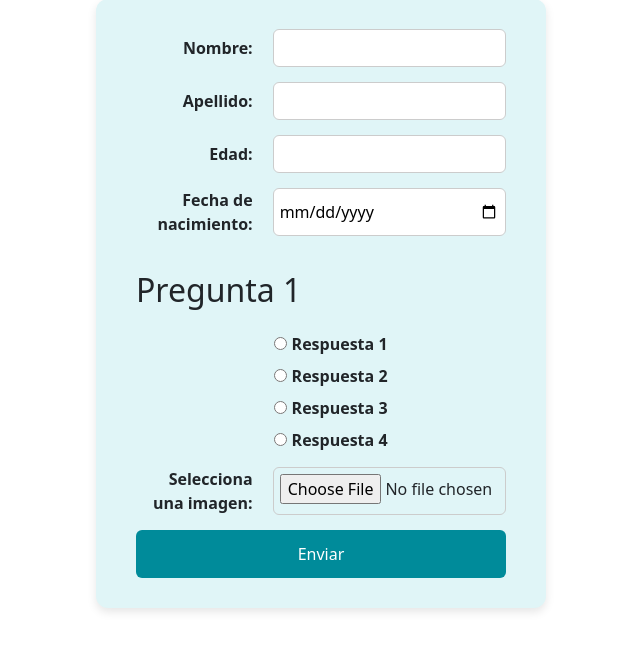
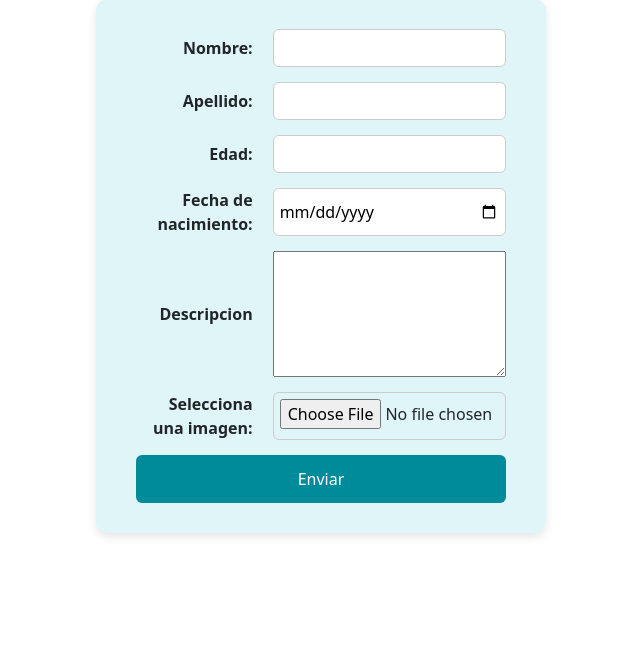
Before and after one commit to joaxo30/proyecto_de_titulo, a Django app: page /registro/ in a window 1280 px wide. Shown: the part 129-780 px from the top of the page, without its empty margins (319-959 px from the left). Run offline with Django 5.2, Linux system fonts and the light colour scheme.

Commit message:
Update registro.html

```diff
--- a/proyecto/proyectoAPP/templates/registro.html
+++ b/proyecto/proyectoAPP/templates/registro.html
@@ -40,13 +40,8 @@
             <label for="fecha">Fecha de nacimiento:</label>
             <input type="date" id="fecha" name="fecha">
 
-            <h2>Pregunta 1</h2>
-            <div class="radio-group">
-                <label><input type="radio" name="pregunta1"> Respuesta 1</label>
-                <label><input type="radio" name="pregunta1"> Respuesta 2</label>
-                <label><input type="radio" name="pregunta1"> Respuesta 3</label>
-                <label><input type="radio" name="pregunta1"> Respuesta 4</label>
-            </div>
+            <label for="descripcion">Descripcion</label>
+			<textarea id="descripcion" name="descripcion" rows="5" cols="50"></textarea>
 
             <label for="imagen">Selecciona una imagen:</label>
             <input type="file" id="imagen" name="imagen">
```
